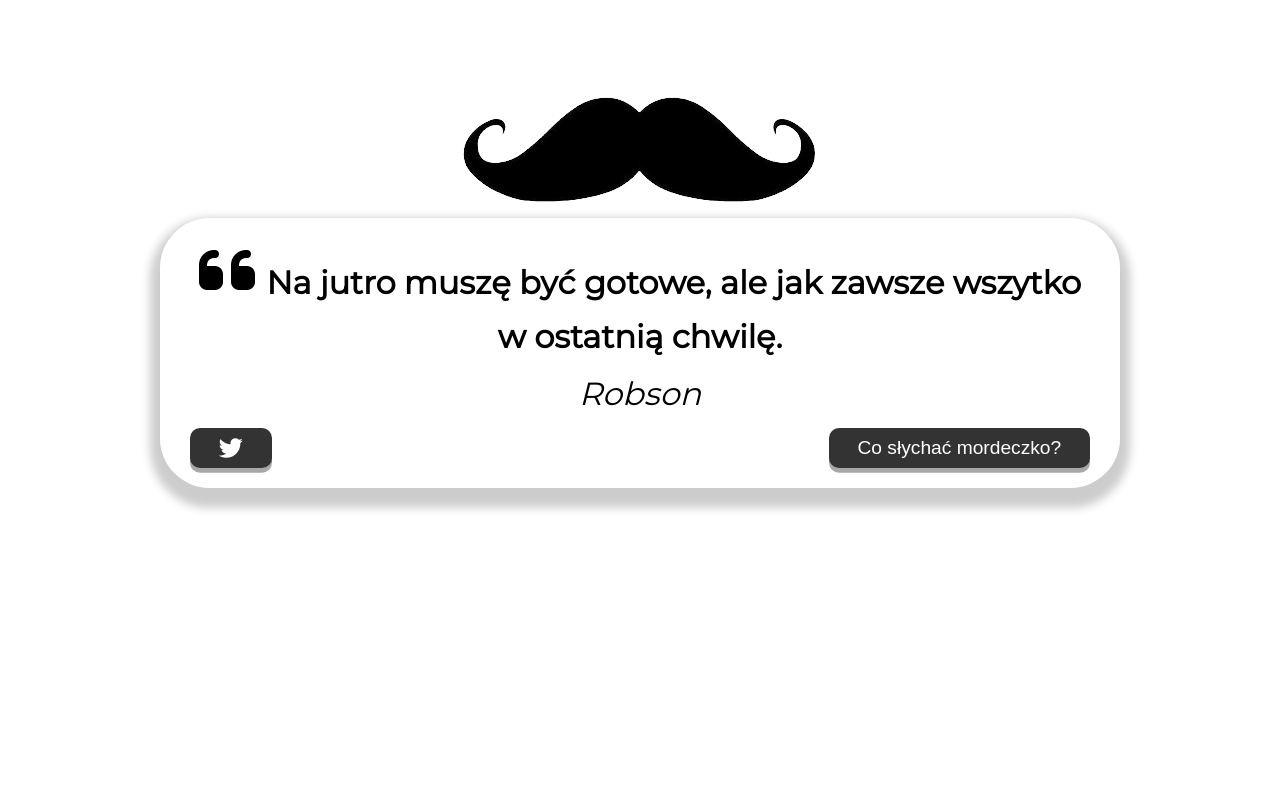
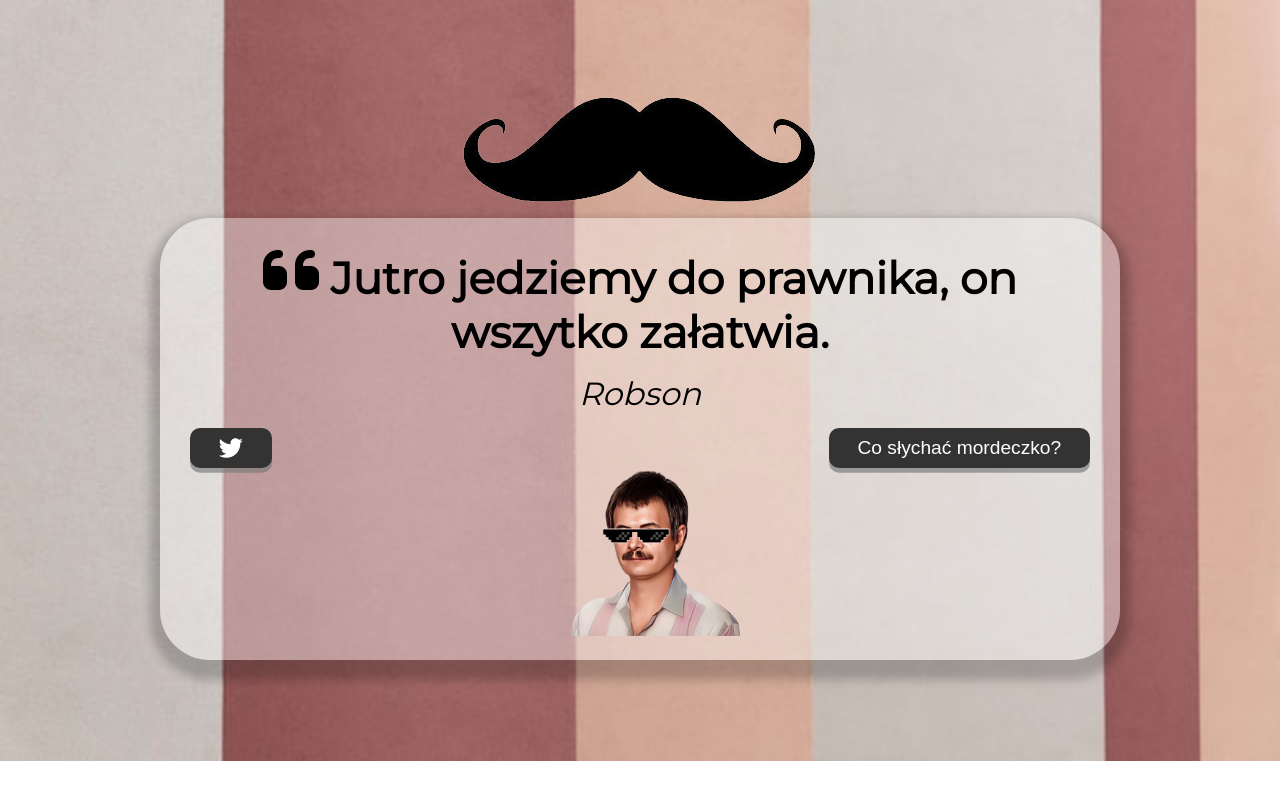
Before and after one commit to codingmemories/quote-generator, a plain HTML site: page index.html in a window 1280 px wide. Drawn offline with Linux system fonts and the light colour scheme.

Commit message:
add content to quotes.js file

```diff
--- a/index.html
+++ b/index.html
@@ -5,7 +5,7 @@
     <meta http-equiv="X-UA-Compatible" content="IE=edge" />
     <meta name="viewport" content="width=device-width, initial-scale=1.0" />
     <title>Quote Generator</title>
-    <link rel="icon" type="image/png" href="./assets/image/smile.png" />
+    <link rel="icon" type="image/png" href="./assets/image/mustache.png" />
     <link href="./style.css" rel="stylesheet" />
     <script
       src="https://kit.fontawesome.com/83a77536b2.js"
@@ -31,7 +31,12 @@
         <button class="twitter-button" id="twitter" title="Tweet this!">
           <i class="fab fa-twitter"></i>
         </button>
-        <button id="new-quote">Co słychać mordeczko?</button>
+        <button onclick="clicked();audio.play();" id="new-quote">
+          Co słychać mordeczko?
+        </button>
+      </div>
+      <div>
+        <img id="img" src="./assets/image/rob.png" alt="rob" width="200" />
       </div>
     </div>
 
--- a/quotes.js
+++ b/quotes.js
@@ -16,7 +16,55 @@ const localQuotes = [
     author: "Robson",
   },
   {
-    text: "No kurwa, znowu ten inteligent, mnie przeszkadza.",
+    text: "Oddzwonię za chwilę! 🌀🌀🌀5 lat później, a Robson nie oddzwonił.",
+    author: "Robson",
+  },
+  {
+    text: "Rob: Ten poniedziałek w ogóle pojebany! Janusz: Ale dzisiaj czwartek.",
+    author: "Robson",
+  },
+  {
+    text: "Nigdy nic nie robie w ostatnio chwilę.",
+    author: "Robson",
+  },
+  {
+    text: "Tylko jedno w głowie mam, koksu 5 gram.",
+    author: "Robson",
+  },
+  {
+    text: "Masz jakiś drobne? Daj mi 5 złotych i ja spierdalam.",
+    author: "Robson",
+  },
+  {
+    text: "Całe życie zapierdalam i nigdy nie mam pieniędzy.",
+    author: "Robson",
+  },
+  {
+    text: "Jutro jedziemy do prawnika, on wszytko załatwia.",
+    author: "Robson",
+  },
+  {
+    text: "W urzędach są głupki. Muszę to zmienić.",
+    author: "Robson",
+  },
+  {
+    text: "Następnym tygodniu jedziemy robić pożarowkę do Londynu.",
+    author: "Robson",
+  },
+  {
+    text: "Dzisiaj znowu będę spać w busie.",
+    author: "Robson",
+  },
+  {
+    text: "W poniedziałek będzie konkretny pieniądz.",
+    author: "Robson",
+  },
+  {
+    text: "Janusz: Rob, poco ci tyle pudełek? Jesteś jak stary dziad.",
+    author: "Robson",
+  },
+  {
+    text: "Marek: Robert ciebie szukał Janusz. Prosi cię oddzwonić. Robert: Nie mam czasu na te głupoty.",
     author: "Robson",
   },
 ];
--- a/script.js
+++ b/script.js
@@ -30,6 +30,19 @@ function newQuote() {
   complete();
 }
 
+function clicked() {
+  if (img == 1) {
+    document.getElementById("img").style.display = "inline";
+    return (img = 0);
+  } else {
+    document.getElementById("img").style.display = "none";
+    return (img = 1);
+  }
+}
+
+const audio = new Audio();
+audio.src = "./assets/audio/gta.mp3";
+
 function tweetQuote() {
   const twitterUrl = `https://twitter.com/intent/tweet?text=${quoteText.textContent} - ${authorText.textContent}`;
   window.open(twitterUrl, "_blank");
--- a/style.css
+++ b/style.css
@@ -9,13 +9,10 @@ body {
   font-weight: 700;
   text-align: center;
   margin-top: 5rem;
-  /* margin: 0;
-  min-height: 100vh;
-  color: #000;
-  text-align: center;
-  display: flex;
-  justify-content: center;
-  align-items: center; */
+  background-image: url(./assets/image/wallpaper.jpg);
+  background-position: center;
+  background-repeat: no-repeat;
+  background-size: cover;
 }
 
 .quote-logo {
@@ -25,13 +22,6 @@ body {
 }
 
 .quote-container {
-  /* margin: 0;
-  min-height: 100vh;
-  color: #000;
-  text-align: center;
-  display: flex;
-  justify-content: center;
-  align-items: center; */
   margin: auto;
   width: auto;
   max-width: 900px;
```
Also changed, not shown: assets/image/rob.png (added), assets/image/smile.png (deleted), assets/image/wallpaper.jpg (added), 1 other file.
